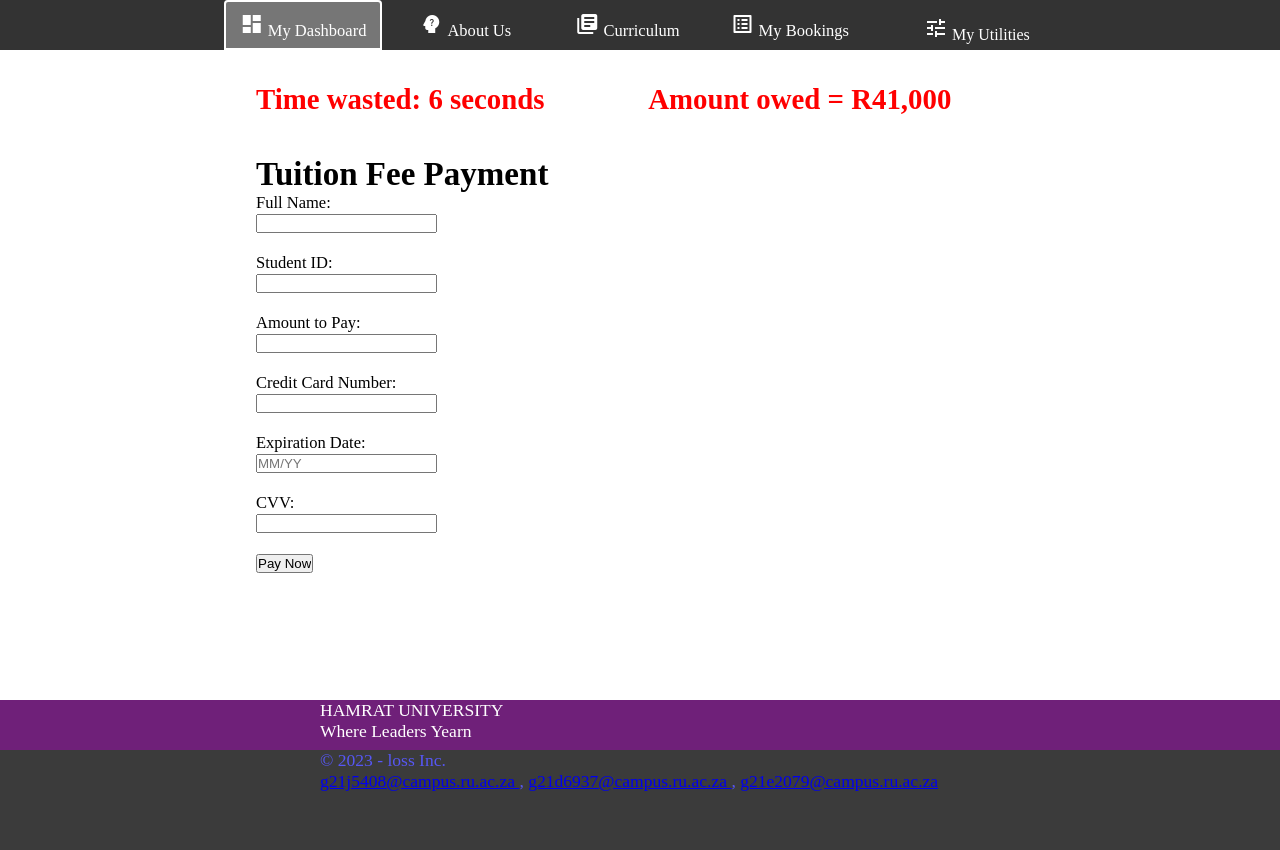
After one commit to chiippeh/WebTech, a PHP site: page /fees.html in a window 1280 px wide. The commit adds this page. Run offline with PHP 8.4, Linux system fonts and the light colour scheme.

Commit message:
pay your fees boy

```diff
--- /dev/null
+++ b/fees.html
@@ -0,0 +1,107 @@
+<!--Created in collaboration with:-->
+<!--Mila-jo Davies (g21d6937), Wynne Edwards (g21e2079), Manusizwe Jourdan (g21j5408)-->
+<!DOCTYPE html>
+<html lang="en">
+
+<head>
+    <meta charset="UTF-8">
+    <meta name="viewport" content="width=device-width, initial-scale=1.0">
+    <title>HamRat University - where leaders yearn</title>
+    <link rel="stylesheet" href="style.css">
+    <link rel="stylesheet" href="https://fonts.googleapis.com/css?family=Roboto Condensed">
+    <link rel="stylesheet" href="https://fonts.googleapis.com/icon?family=Material+Icons">
+    <!-- <script src="js/script.js" defer></script> -->
+    <script src="js/fees.js" defer></script>
+</head>
+
+<body>
+    <header id="header">
+
+        <h3 id="header-container">
+            Logged into LOSS as YoMamma
+        </h3>
+    </header>
+    <nav>
+        <div class="nav-elements-container">
+            <a class="current-nav" phref="./index.html">
+                <span class="material-icons">dashboard</span>
+                <p class="nav-btn-text">My Dashboard</p>
+            </a>
+            <a href="./about.html">
+                <span class="material-icons">psychology_alt</span>
+                <p class="nav-btn-text">About Us</p>
+            </a>
+            <a href="./curriculum.html">
+                <span class="material-icons">library_books</span>
+                <p class="nav-btn-text">Curriculum</p>
+            </a>
+            <a href="./bookings.html">
+                <span class="material-icons">list_alt</span>
+                <p class="nav-btn-text">My Bookings</p>
+            </a>
+            <a onclick="myFunction()" class="dropdown dropbtn">
+                <span class="material-icons">tune</span>
+                <p class="nav-btn-text">My Utilities</p>
+                <div id="myDropdown" class="dropdown-content">
+                    <a href="./images/mankyrat.png">Manky</a>
+                    <a href="https://x.com/catshouldnt/status/1706917149984657713?s=20">Cat</a>
+                    <a href="https://www.youtube.com/watch?v=L1ung0wil9Y&ab_channel=MITOpenCourseWare">Secret</a>
+                </div>
+            </a>
+        </div>
+    </nav>
+
+
+    <main>
+        <div class="main-container">
+            <div id="top-main-container">
+                <div id="timer"></div>
+                <div id="amount-owed">Amount owed = R35,000</div>
+            </div>
+            <br><br>
+            <h1>Tuition Fee Payment</h1>
+            <form action="" method="post">
+                <label for="full-name">Full Name:</label><br>
+                <input type="text" id="full-name" name="full-name" required><br><br>
+
+                <label for="student-id">Student ID:</label><br>
+                <input type="text" id="student-id" name="student-id" required><br><br>
+
+                <label for="amount">Amount to Pay:</label><br>
+                <input type="number" id="amount" name="amount" min="0" required><br><br>
+
+                <label for="credit-card">Credit Card Number:</label><br>
+                <input type="text" id="credit-card" name="credit-card" pattern="[0-9]{16}" required><br><br>
+
+                <label for="expiration-date">Expiration Date:</label><br>
+                <input type="text" id="expiration-date" name="expiration-date" placeholder="MM/YY" pattern="(0[1-9]|1[0-2])\/\d{2}" required><br><br>
+
+                <label for="cvv">CVV:</label><br>
+                <input type="text" id="cvv" name="cvv" pattern="[0-9]{3}" required><br><br>
+
+                <input type="submit" value="Pay Now">
+            </form>
+        </div>
+    </main>
+
+    <footer>
+        <div id="top-footer">
+            <p class="center">HAMRAT UNIVERSITY<br>Where Leaders Yearn</p>
+
+        </div>
+        <div id="bottom-footer">
+            <p class="center">&copy 2023 - loss Inc. <br>
+                <a href="mailto:g21j5408@campus.ru.ac.za?cc=g21d6937@campus.ru.ac.za&bcc=g21e2079@campus.ru.ac.za&subject=Feedback for LOSS&body=Add what you want we dont care really">
+                g21j5408@campus.ru.ac.za
+            </a>,
+            <a href="mailto:g21j5408@campus.ru.ac.za?cc=g21d6937@campus.ru.ac.za&bcc=g21e2079@campus.ru.ac.za&subject=Feedback for LOSS&body=Add what you want we dont care really">
+                g21d6937@campus.ru.ac.za
+            </a>,
+            <a href="mailto:g21j5408@campus.ru.ac.za?cc=g21d6937@campus.ru.ac.za&bcc=g21e2079@campus.ru.ac.za&subject=Feedback for LOSS&body=Add what you want we dont care really">
+                g21e2079@campus.ru.ac.za
+            </a></p>
+        </div>
+    </footer>
+</body>
+
+</html>
--- a/index.html
+++ b/index.html
@@ -74,9 +74,9 @@
                 <p>Click <a href="./parkingForm.html">here</a> for more details</p>
             </div><br>
             <div class="dashboard">
-                <p>Parking lot bookings for 2028 is now available by clicking the link below or by clicking on "My Bookings".</p>
+                <p>You have <strong style="color: red">UNPAID</strong> tuition fees</p>
                 <br>
-                <p>Click <a href="./parkingForm.html">here</a> for more details</p>
+                <p>Click <a href="./fees.html">here</a> for more details</p>
             </div><br>
             <div class="dashboard">
                 <p>Parking lot bookings for 2028 is now available by clicking the link below or by clicking on "My Bookings".</p>
--- /dev/null
+++ b/js/fees.js
@@ -0,0 +1,25 @@
+// Get the timer and amount owed elements
+const timerElement = document.getElementById('timer');
+const amountOwedElement = document.getElementById('amount-owed');
+
+let startTime = null;
+let intervalId = null;
+let amountOwed = 35000;
+
+function updateTimer() {
+    const currentTime = new Date().getTime();
+    const elapsedTime = Math.floor((currentTime - startTime) / 1000); // in seconds
+    timerElement.textContent = `Time wasted: ${elapsedTime} seconds`;
+
+    // Update the amount owed value
+    amountOwed += 1000;
+    amountOwedElement.textContent = `Amount owed = R${amountOwed.toLocaleString()}`;
+}
+
+// Start the timer
+function startTimer() {
+    startTime = new Date().getTime();
+    intervalId = setInterval(updateTimer, 1000); // Update every 1second
+}
+
+startTimer();
--- a/style.css
+++ b/style.css
@@ -333,6 +333,27 @@ main {
 
 /* ----------------- home.html ---------------------- */
 
+
+/* ----------------- fees.html ---------------------- */
+#timer, #amount-owed {
+    display: inline-block;
+    width: 45%;
+    font-weight: bold;
+    font-size: calc(25px + 0.3vw);
+    color: red;
+}
+
+#timer {
+    text-align: left;
+}
+
+#amount-owed {
+    text-align: right;
+}
+
+
+/* ----------------- fees.html ---------------------- */
+
 footer { /* Footer is the bottom bar with the contact details */
     height: 100px;
     font-size: calc(15px + 0.2vw);
```
